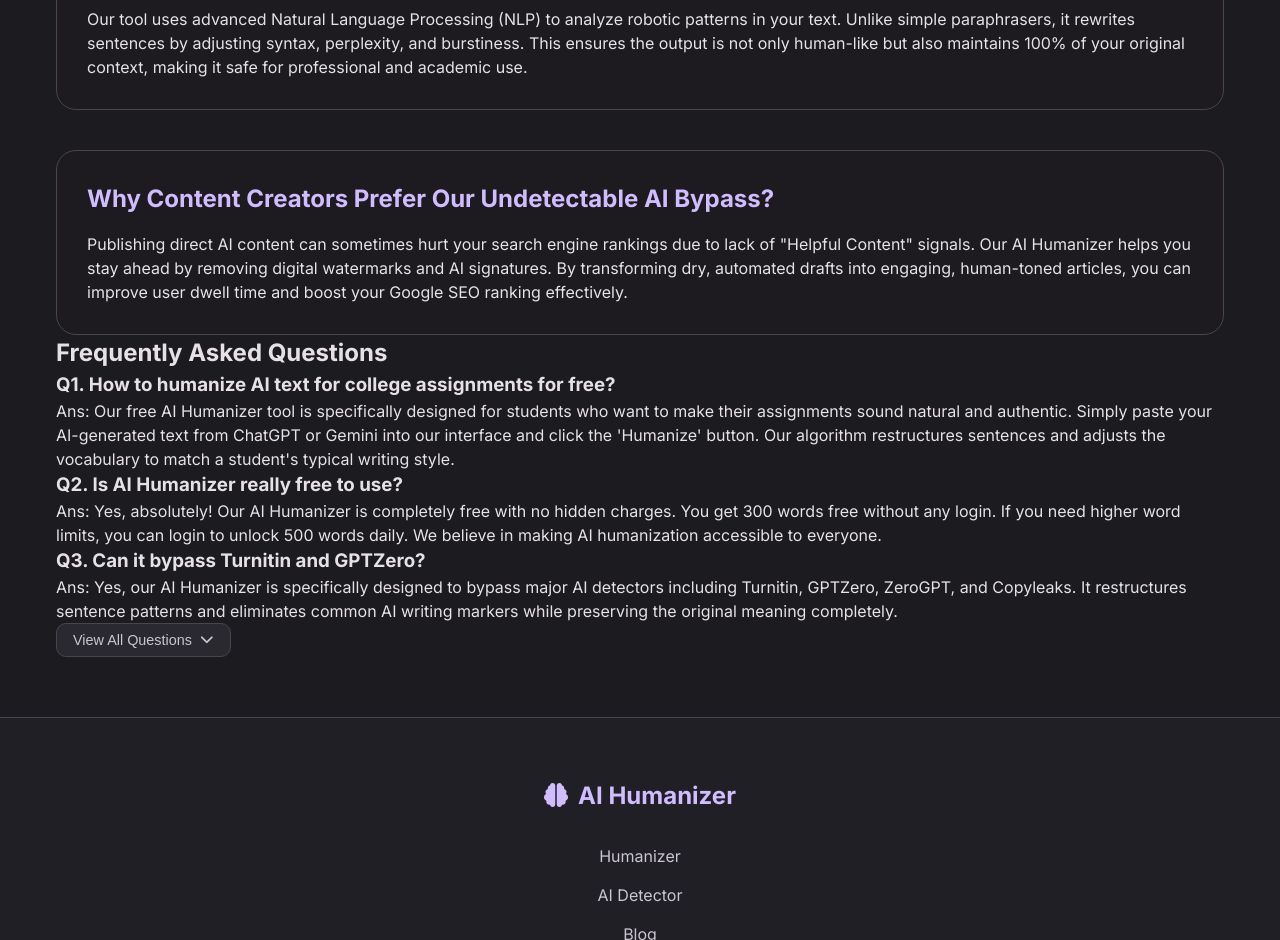
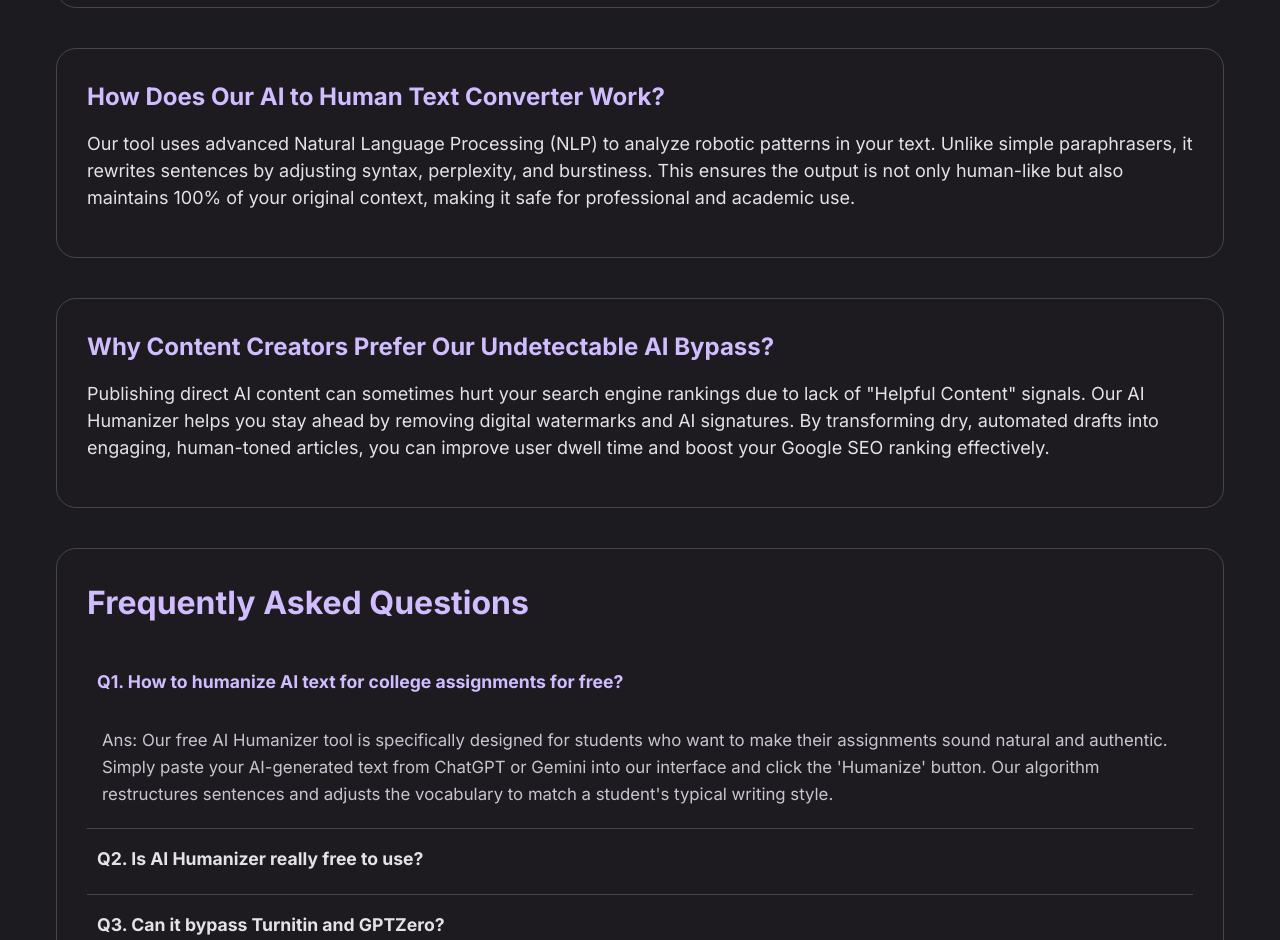
Before and after one commit to omkargaur-web/Ai-humanized-tool, a website: page Src/index.html in a window 1280 px wide. Shown: the part 1860-2800 px from the top of the page. Drawn offline with Linux system fonts and the light colour scheme.

Commit message:
Refactor styles for layout, FAQ, and footer branding
Updated styles for various elements including container margins, font sizes, and theme toggle button dimensions. Added FAQ section styles and adjusted footer brand size.

```diff
--- a/Src/style.css
+++ b/Src/style.css
@@ -35,7 +35,10 @@
    ========================================= */
 * { margin: 0; padding: 0; box-sizing: border-box; }
 body { font-family: 'Inter', sans-serif; background-color: var(--md-sys-color-surface); color: var(--md-sys-color-on-surface); line-height: 1.5; transition: background-color 0.3s, color 0.3s; }
-.container { max-width: 1200px; margin: 0 auto; padding: 0 var(--spacing-md); }
+p {
+    font-size: 1.125rem;
+    margin-bottom: 1rem;
+}.container { max-width: 1200px; margin: 0 auto; padding: 0 var(--spacing-md); margin-top:5px;}
 
 /* =========================================
    GREEN CIRCLE 1: Theme Toggle & Login
@@ -48,7 +51,7 @@
 
 /* Professional Theme Button */
 .theme-toggle-btn {
-    width: 40px; height: 40px; border-radius: 50%; border: none;
+    width: 50px; height: 50px; border-radius: 50%; border: none;
     background-color: var(--md-sys-color-surface-container-high);
     color: var(--md-sys-color-primary); cursor: pointer;
     display: flex; align-items: center; justify-content: center;
@@ -120,27 +123,127 @@
    Existing Structure (Unchanged)
    ========================================= */
 .hero { text-align: center; margin: 40px 0 20px; }
-.hero h2 { font-size: 2.2rem; margin-bottom: 15px; color: var(--md-sys-color-primary); }
-.subtitle { font-size: 1.2rem; color: var(--md-sys-color-on-surface-variant); }
+.hero h2 { font-size: 2.5rem; margin-bottom: 15px; color: var(--md-sys-color-primary); }
+.subtitle { font-size: 1.6rem; color: var(--md-sys-color-on-surface-variant); }
 
 .features-grid, .seo-grid { display: grid; grid-template-columns: repeat(auto-fit, minmax(260px, 1fr)); gap: 20px; margin: 40px 0; }
 .feature, .seo-card { background: var(--md-sys-color-surface-container-low); padding: 25px; border-radius: 18px; border: 1px solid var(--md-sys-color-outline-variant); text-align: center; }
-.feature i, .seo-card i { font-size: 2rem; color: var(--md-sys-color-primary); margin-bottom: 15px; }
-.feature h3, .seo-card h3 { margin-bottom: 8px; }
+.feature i, .seo-card i { font-size: 2.5rem; color: var(--md-sys-color-primary); margin-bottom: 15px; }
+.feature h3, .seo-card h3 { margin-bottom: 5px; }
 
 .text-box { background: var(--md-sys-color-surface-container-low); padding: 20px; border-radius: var(--border-radius-xl); border: 1px solid var(--md-sys-color-outline-variant); margin-bottom: 20px; }
-textarea { width: 100%; min-height: 220px; background: var(--md-sys-color-surface); color: var(--md-sys-color-on-surface); border: 1px solid var(--md-sys-color-outline-variant); border-radius: 12px; padding: 15px; font-size: 1rem; resize: vertical; font-family: 'Inter', sans-serif; }
+textarea { width: 100%; min-height: 220px; background: var(--md-sys-color-surface); color: var(--md-sys-color-on-surface); border: 1px solid var(--md-sys-color-outline-variant); border-radius: 12px; padding: 15px; font-size: 1.2rem; resize: vertical; font-family: 'Inter', sans-serif; }
 textarea:focus { outline: 2px solid var(--md-sys-color-primary); outline-offset: 2px; }
 textarea[readonly] { background-color: var(--md-sys-color-surface-container); }
 
 .seo-article-text { background: var(--md-sys-color-surface-container-low); padding: 30px; border-radius: var(--border-radius-xl); border: 1px solid var(--md-sys-color-outline-variant); margin-top: 40px; }
 .seo-article-text h2 { color: var(--md-sys-color-primary); margin-bottom: 15px; }
+/* FAQ Section - Question and Answer Gap Fixed */
+.faq {
+    background: var(--md-sys-color-surface-container-low);
+    padding: 30px;
+    border-radius: var(--border-radius-xl);
+    border: 1px solid var(--md-sys-color-outline-variant);
+    margin-top: 40px;
+}
 
+.faq h2 {
+    color: var(--md-sys-color-primary);
+    margin-bottom: 25px;
+    font-size: 2rem;
+}
+
+.faq-item {
+    margin-bottom: 25px;
+}
+
+.faq-question {
+    font-size: 1.3rem;
+    font-weight: 600;
+    color: var(--md-sys-color-on-surface);
+    margin-bottom: 5px;  /* Question ke neeche gap kam */
+    line-height: 1.4;
+}
+
+.faq-answer {
+    font-size: 1.125rem;
+    color: var(--md-sys-color-on-surface-variant);
+    margin-top: 0;  /* Answer ke upar gap hata diya */
+    margin-bottom: 0;
+    line-height: 1.6;
+}
+/* FAQ Accordion Styling */
+
+/* Optimized FAQ & View All Styling */
+.faq-item {
+    border-bottom: 1px solid var(--md-sys-color-outline-variant);
+    margin-bottom: 0 !important; /* Items ke beech extra gap khatam */
+}
+
+.faq-question {
+    padding: 18px 10px;
+    cursor: pointer;
+    transition: background 0.2s;
+    display: flex;
+    justify-content: space-between;
+    align-items: center;
+}
+
+.faq-question h3 {
+    font-size: 1.1rem;
+    margin: 0;
+}
+
+.faq-item .faq-answer {
+    max-height: 0;
+    overflow: hidden;
+    transition: all 0.4s cubic-bezier(0.4, 0, 0.2, 1);
+    padding: 0 15px;
+    opacity: 0;
+    font-size: 1.05rem;
+    line-height: 1.6;
+}
+
+.faq-item.active .faq-answer {
+    max-height: 500px; /* Expand hone par size */
+    padding: 10px 15px 20px 15px;
+    opacity: 1;
+}
+
+.faq-item.active .faq-question {
+    color: var(--md-sys-color-primary);
+}
+
+.view-all-container {
+    text-align: center;
+    margin-top: 30px;
+}
+
+#viewAllFaqs {
+    padding: 12px 30px;
+    border-radius: 50px;
+    transition: all 0.3s ease;
+}
+
+#more-faqs {
+    border-top: 1px solid var(--md-sys-color-outline-variant);
+}
+
+@keyframes faqSlideIn {
+    from { opacity: 0; transform: translateY(-10px); }
+    to { opacity: 1; transform: translateY(0); }
+}
+
+
+/* Optional: Agar aapko aur bhi gap kam karna ho to */
+.faq-item:last-child {
+    margin-bottom: 0;
+}
 /* =========================================
    Vertical Footer (As Requested)
    ========================================= */
 .footer-custom { background: var(--md-sys-color-surface-container); padding: 60px 20px 30px; text-align: center; border-top: 1px solid var(--md-sys-color-outline-variant); margin-top: 60px; }
-.footer-brand { font-size: 1.5rem; font-weight: 700; color: var(--md-sys-color-primary); margin-bottom: 30px; }
+.footer-brand { font-size: 2.0rem; font-weight: 700; color: var(--md-sys-color-primary); margin-bottom: 30px; }
 .footer-brand i { margin-right: 10px; }
 .footer-links-vertical { display: flex; flex-direction: column; gap: 15px; margin-bottom: 40px; }
 .footer-links-vertical a { color: var(--md-sys-color-on-surface-variant); text-decoration: none; font-size: 1rem; transition: color 0.2s; }
```
